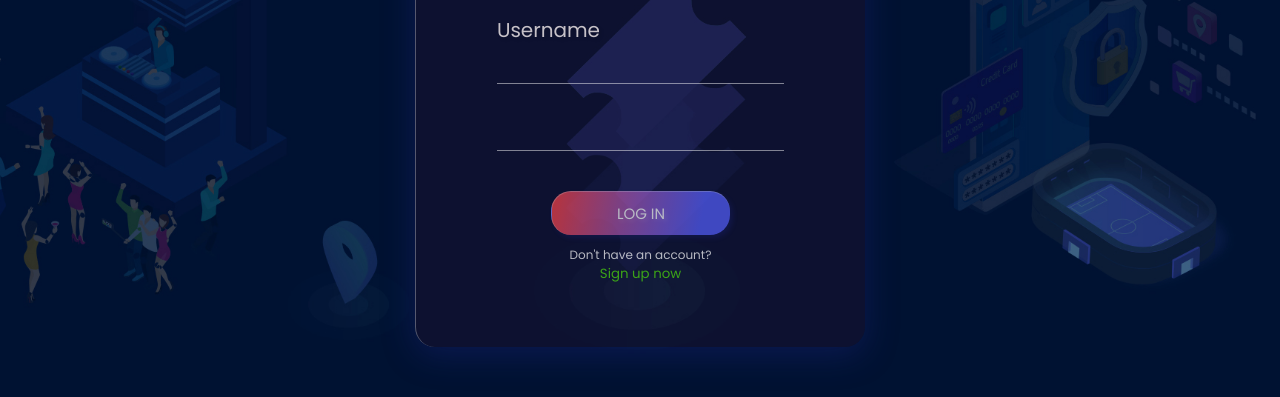
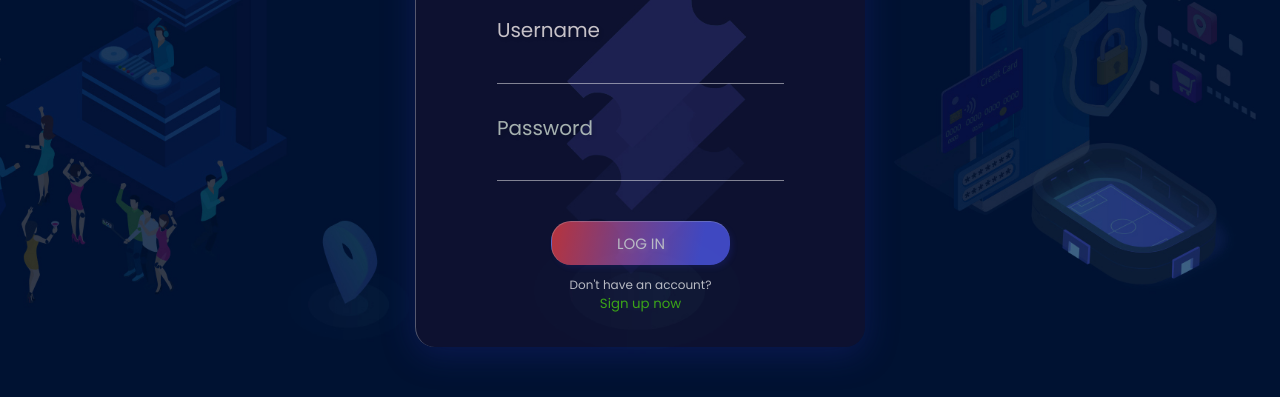
Before and after one commit to sivathanu24/login-page, a plain HTML site: page index.html in a window 1280 px wide. Shown: the part 303-700 px from the top of the page. Drawn offline with Linux system fonts and the light colour scheme.

Commit message:
new update

```diff
--- a/index.html
+++ b/index.html
@@ -17,7 +17,7 @@
 
         <label id="name" class="name">Username</label>
         <input type="text">
-        <!-- <label>Password</label> -->
+        <label>Password</label>
         <input type="password">
 
         <button id="siva" class="siva">LOG IN</button>
```
